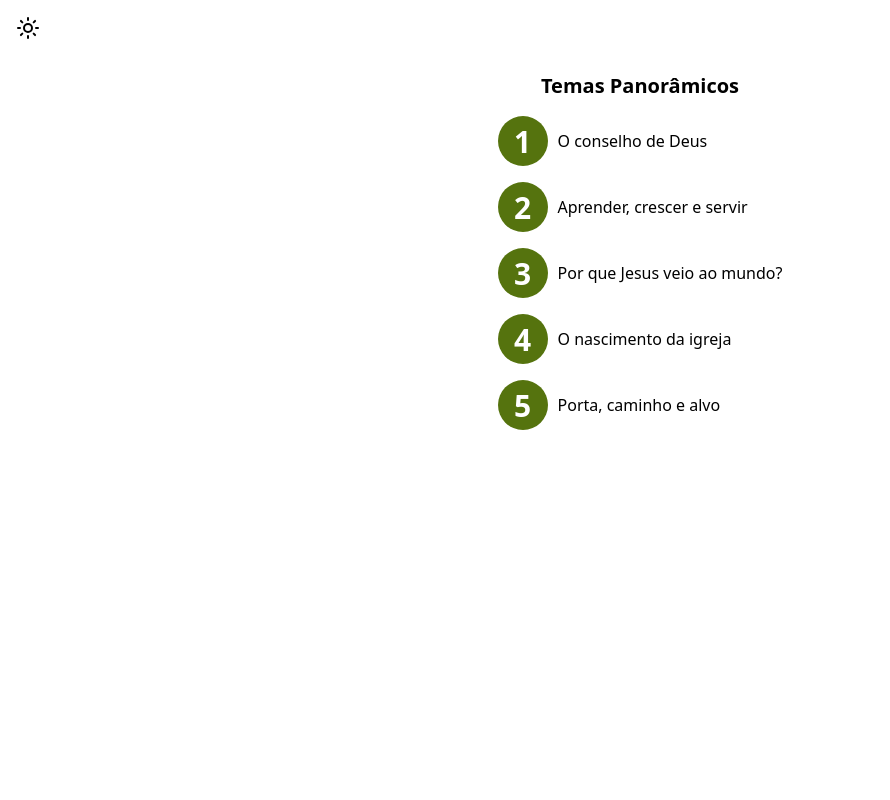
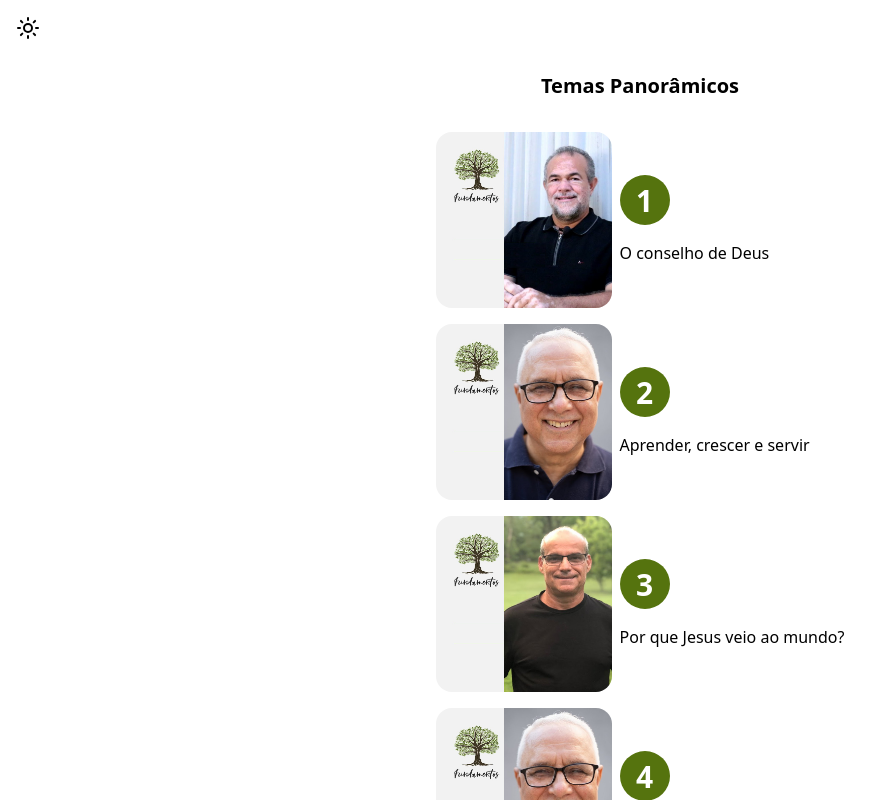
Before and after one commit to JoaoEmanuell/fundamentos-plus-web, a Next.js app: page /cycle/1 in a window 1280 px wide. Shown: the top 800 px of the page, without its empty margins (0-890 px from the left). Built offline with nearby package versions, Linux system fonts and the light colour scheme.

Commit message:
refactor: Home and Cycle Component
use Lesson Preview

```diff
--- a/src/components/body/CycleComponent.tsx
+++ b/src/components/body/CycleComponent.tsx
@@ -2,6 +2,7 @@
 
 import { CenterTitle } from '../ui/CenterTitle'
 import { NumberGreenButtonWithText } from '../ui/NumberGreenButtonWithText'
+import { LessonPreview } from '../ui/LessonPreview'
 import { useState, useEffect } from 'react'
 
 interface CycleInterface {
@@ -11,6 +12,13 @@ interface CycleInterface {
 interface lessonInterface {
     id: number
     title: string
+    author:
+        | 'Edmar Ferreira'
+        | 'João Bium'
+        | 'Manoel Rocha'
+        | 'Marcos Moraes'
+        | 'Mario Fagundes'
+        | 'Vanjo Souza'
     unlocked: boolean
 }
 
@@ -70,16 +78,18 @@ export function CycleComponent(props: CycleInterface) {
             <CenterTitle text={title} />
             <div>
                 {lessons.map((lesson) => {
+                    console.log(lesson)
                     const lessonTitle = lesson['title']
                     const lessonUnlocked = lesson['unlocked']
                     const lessonId = lesson['id']
+                    const author = lesson['author']
                     if (lessonUnlocked) {
                         return (
                             <a key={lessonId} href={`/lesson/${lessonId}`}>
-                                <NumberGreenButtonWithText
-                                    buttonNumber={lessonId.toString()}
-                                    buttonEnable
-                                    text={lessonTitle}
+                                <LessonPreview
+                                    id={lessonId.toString()}
+                                    author={author}
+                                    title={lessonTitle}
                                 />
                             </a>
                         )
--- a/src/components/body/Home.tsx
+++ b/src/components/body/Home.tsx
@@ -4,6 +4,8 @@ import { CenterDiv } from '@/components/ui/CenterDiv'
 import { CenterTitle } from '@/components/ui/CenterTitle'
 import { GetCookie } from '@/functions/cookies/GetCookie'
 import { useEffect, useState } from 'react'
+
+import { LessonPreview } from '../ui/LessonPreview'
 
 export function HomeComponent() {
     const [cycleInformation, setCycleInformation] =
@@ -19,14 +21,34 @@ export function HomeComponent() {
                 </p>
             )
         } else {
-            setCycleInformation(
-                <p className="text-center">
-                    <a href={`/lesson/${lastLesson}`} className="underline">
-                        Clique aqui para acessar a ultima lição concluída por
-                        você!
-                    </a>
-                </p>
-            )
+            const origin = new URL(window.location.href).origin
+            const pathToJson = `${origin}/data/lessons/${lastLesson}.min.json`
+            fetch(pathToJson, {
+                method: 'GET',
+                mode: 'cors',
+                cache: 'force-cache',
+                headers: {
+                    'Content-Type': 'application/json',
+                },
+            })
+                .then((res) => res.json())
+                .then((data) => {
+                    setCycleInformation(
+                        <p className="text-center">
+                            <a
+                                href={`/lesson/${lastLesson}`}
+                                className="underline"
+                            >
+                                Ultima lição concluída
+                                <LessonPreview
+                                    id={lastLesson}
+                                    author={data['author']}
+                                    title={data['title']}
+                                />
+                            </a>
+                        </p>
+                    )
+                })
         }
     }, [])
 
```
